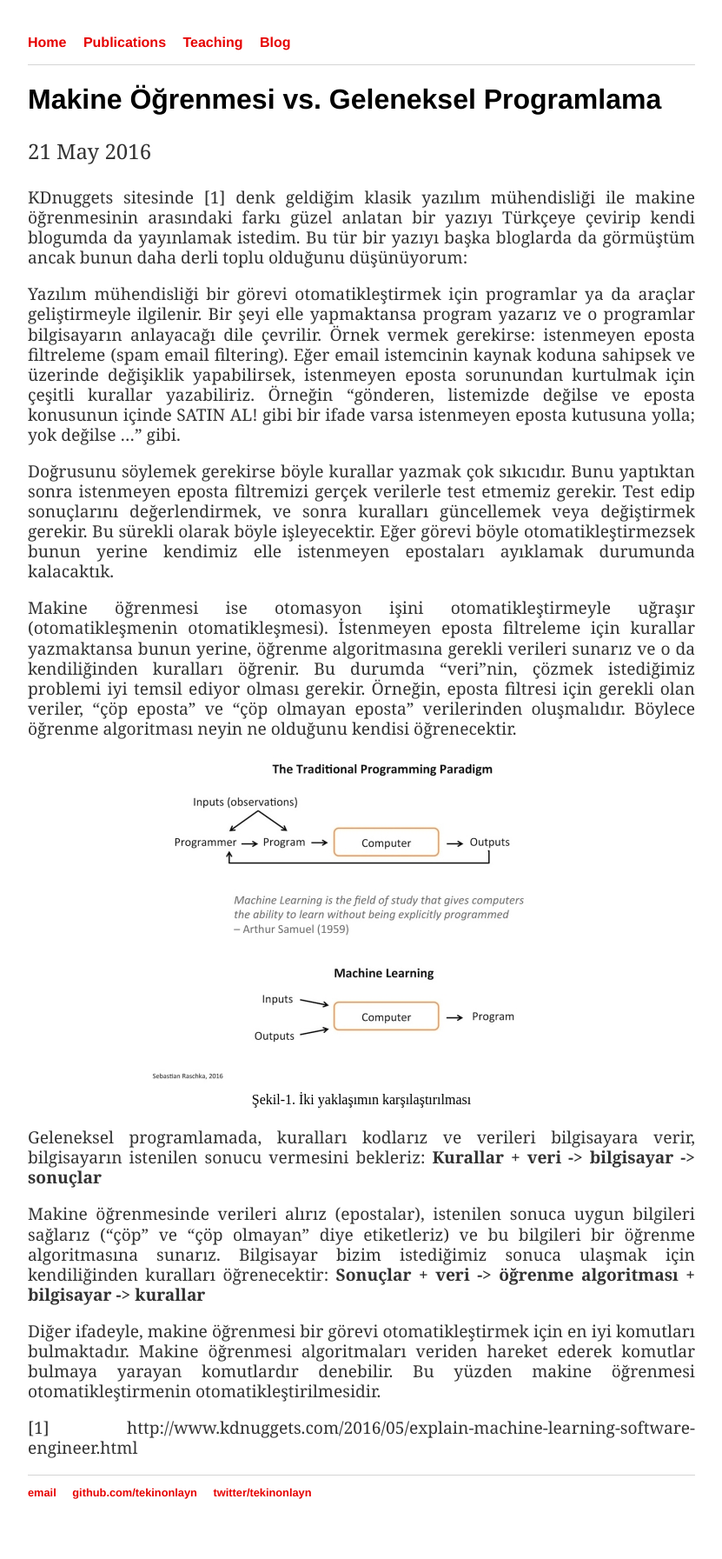
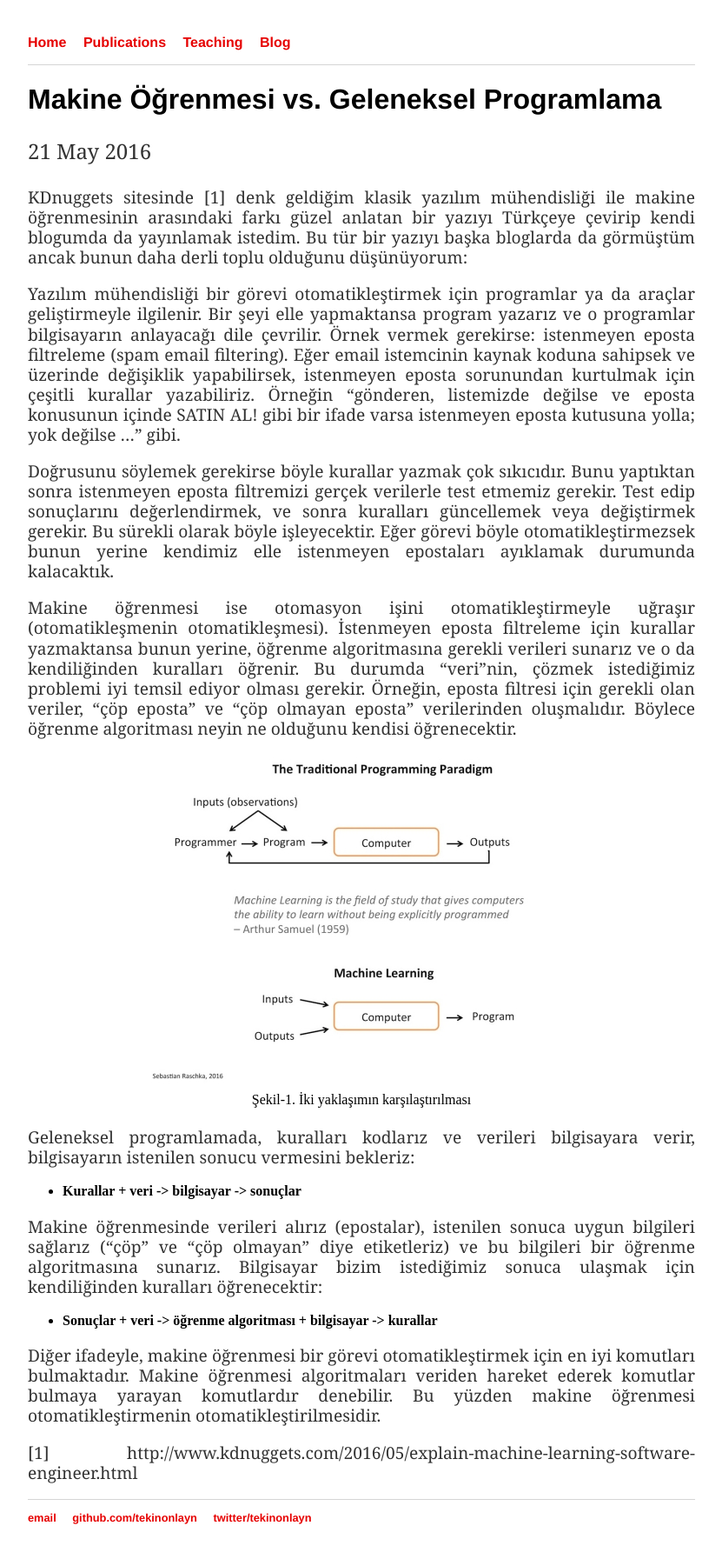
Before and after one commit to tekinonlayn/gi.github.io, a Jekyll site: the page built from _posts/2016-05-21-Makine-Öğrenmesi-vs-Geleneksel-Programlama.md, in a window 1280 px wide. Shown: the whole page at 87% size, without its empty margins (224-1055 px from the left). Built offline with Jekyll 4.4.1, drawn with Linux system fonts in a browser that asks for light colours; before the commit the page ends 1764 px from its top, so only the background shows below that.

```diff
--- a/_posts/2016-05-21-Makine-Öğrenmesi-vs-Geleneksel-Programlama.md
+++ b/_posts/2016-05-21-Makine-Öğrenmesi-vs-Geleneksel-Programlama.md
@@ -18,10 +18,10 @@ Makine öğrenmesi ise otomasyon işini otomatikleştirmeyle uğraşır (otomati
 </table>
 
 Geleneksel programlamada, kuralları kodlarız ve verileri bilgisayara verir, bilgisayarın istenilen sonucu vermesini bekleriz:
-<b>Kurallar + veri -> bilgisayar -> sonuçlar</b>
+<ul><li><b>Kurallar + veri -> bilgisayar -> sonuçlar</b></li></ul>
 
 Makine öğrenmesinde verileri alırız (epostalar), istenilen sonuca uygun bilgileri sağlarız ("çöp" ve "çöp olmayan" diye etiketleriz) ve bu bilgileri bir öğrenme algoritmasına sunarız. Bilgisayar bizim istediğimiz sonuca ulaşmak için kendiliğinden kuralları öğrenecektir:
-<b>Sonuçlar + veri -> öğrenme algoritması + bilgisayar -> kurallar</b>
+<ul><li><b>Sonuçlar + veri -> öğrenme algoritması + bilgisayar -> kurallar</b></li></ul>
 
 Diğer ifadeyle, makine öğrenmesi bir görevi otomatikleştirmek için en iyi komutları bulmaktadır. Makine öğrenmesi algoritmaları veriden hareket ederek komutlar bulmaya yarayan komutlardır denebilir. Bu yüzden makine öğrenmesi otomatikleştirmenin otomatikleştirilmesidir.
 
```
